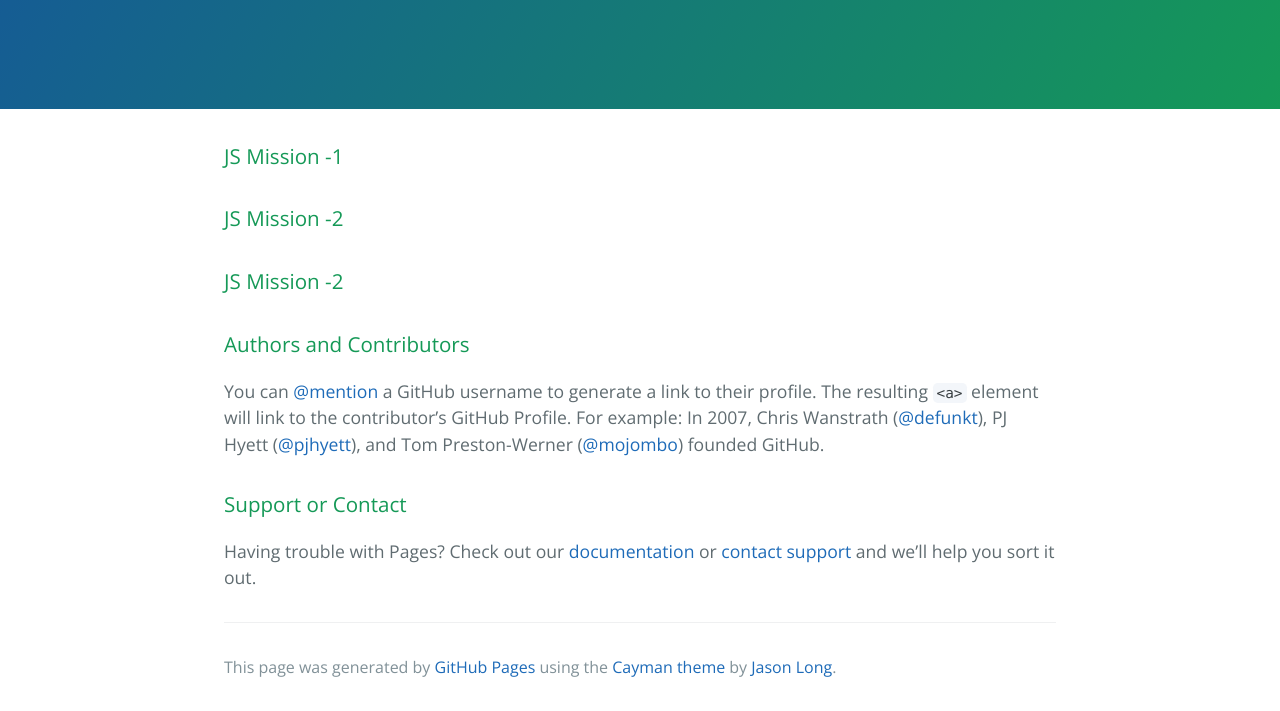
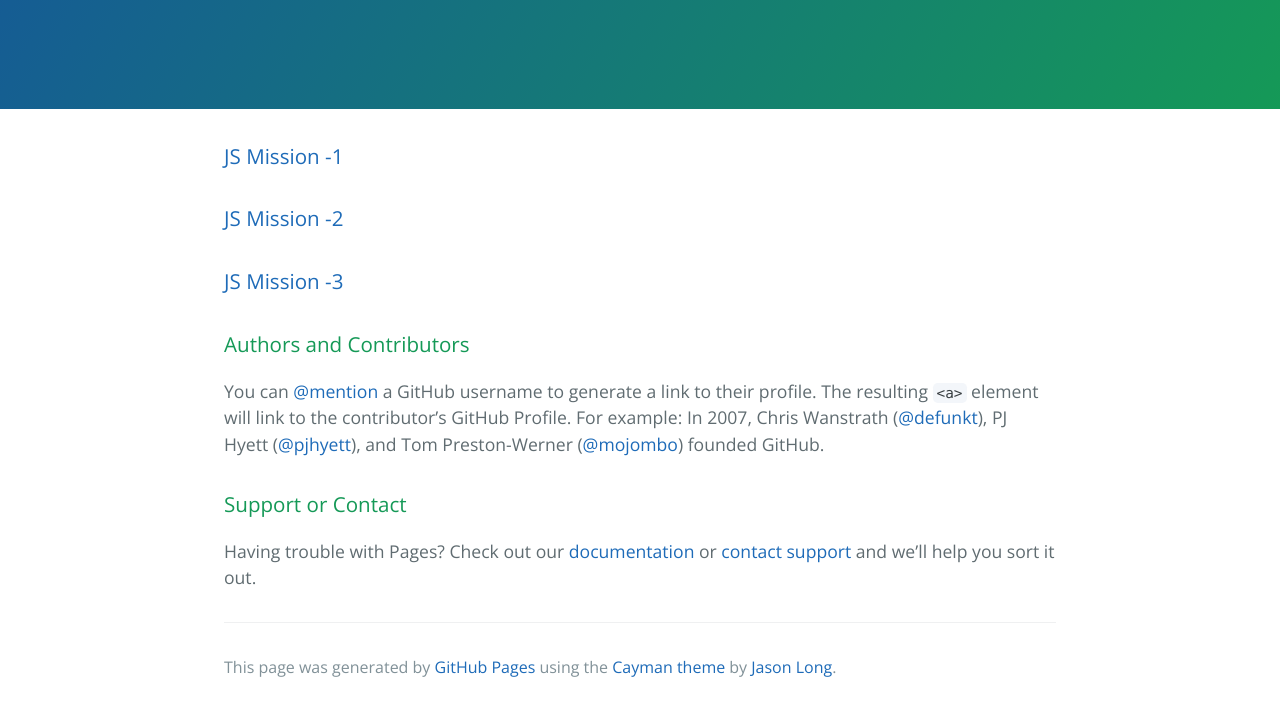
Before and after one commit to misscxy/misscxy.github.io, a plain HTML site: page index.html in a window 1280 px wide. Shown: the part 208-919 px from the top of the page. Drawn offline with nearby package versions, Linux system fonts and the light colour scheme.

Commit message:
博客主页前三个链接2

```diff
--- a/index.html
+++ b/index.html
@@ -17,13 +17,13 @@
 
     <section class="main-content">
       <h3>
-<a href="http://misscxy.github.io/js_task_1.html" aria-hidden="true"><span aria-hidden="true" class="octicon octicon-link"></span></a>JS Mission -1</h3>
+<a href="http://misscxy.github.io/js_task_1.html" aria-hidden="true"><span aria-hidden="true" class="octicon octicon-link"></span>JS Mission -1</a></h3>
 
 <h3>
-<a href="http://misscxy.github.io/js_task_2.html" aria-hidden="true"><span aria-hidden="true" class="octicon octicon-link"></span></a>JS Mission -2</h3>
+<a href="http://misscxy.github.io/js_task_2.html" aria-hidden="true"><span aria-hidden="true" class="octicon octicon-link"></span>JS Mission -2</a></h3>
 
 <h3>
-<a href="http://misscxy.github.io/js_task_3.html" aria-hidden="true"><span aria-hidden="true" class="octicon octicon-link"></span></a>JS Mission -2</h3>
+<a href="http://misscxy.github.io/js_task_3.html" aria-hidden="true"><span aria-hidden="true" class="octicon octicon-link"></span>JS Mission -3</a></h3>
 
 <h3>
 <a href="#authors-and-contributors" aria-hidden="true"><span aria-hidden="true" class="octicon octicon-link"></span></a>Authors and Contributors</h3>
```
